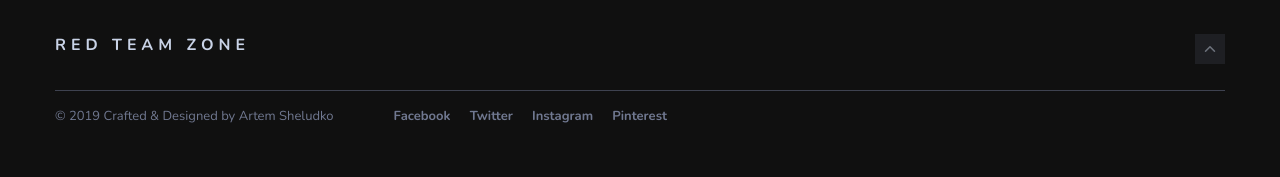
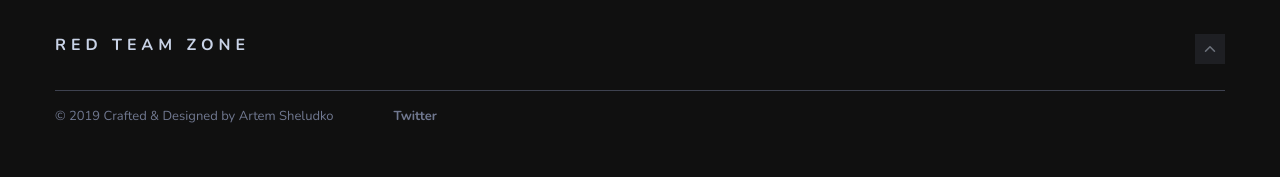
Before and after one commit to hzsolt21/hzsolt21.github.io, a Jekyll site: the page built from _pages/about.md, in a window 1280 px wide. Shown: the part 1962-2139 px from the top of the page. Built offline with Jekyll 4.4.1, drawn with Linux system fonts in a browser that asks for light colours.

Commit message:
Removed unnecessary items from footer and removed author HREF

```diff
--- a/_includes/footer.html
+++ b/_includes/footer.html
@@ -10,12 +10,12 @@
         </div>
         <div class="footer-bottom">
           <div class="copyright">
-            <p>&copy; {{site.time | date: '%Y'}} Crafted & Designed by <a href="https://github.com/artemsheludko">Artem Sheludko</a></p>
+            <p>&copy; {{site.time | date: '%Y'}} Crafted & Designed by <a href="#">Artem Sheludko</a></p>
           </div>
           <div class="footer-social">
             <ul class="list-reset">
               {% if site.facebook %}
-              <li><a href="{{ site.facebook }}">Facebook</a></li>
+              <!--<li><a href="{{ site.facebook }}">Facebook</a></li> -->
               {% else %} {% endif %}
 
               {% if site.twitter %}
@@ -23,11 +23,11 @@
               {% else %} {% endif %}
 
               {% if site.instagram %}
-              <li><a href="{{ site.instagram }}">Instagram</a></li>
+              <!--<li><a href="{{ site.instagram }}">Instagram</a></li> -->
               {% else %} {% endif %}
 
               {% if site.pinterest %}
-              <li><a href="{{ site.pinterest }}">Pinterest</a></li>
+              <!--<li><a href="{{ site.pinterest }}">Pinterest</a></li> -->
               {% else %} {% endif %}
             </ul>
           </div>
```
